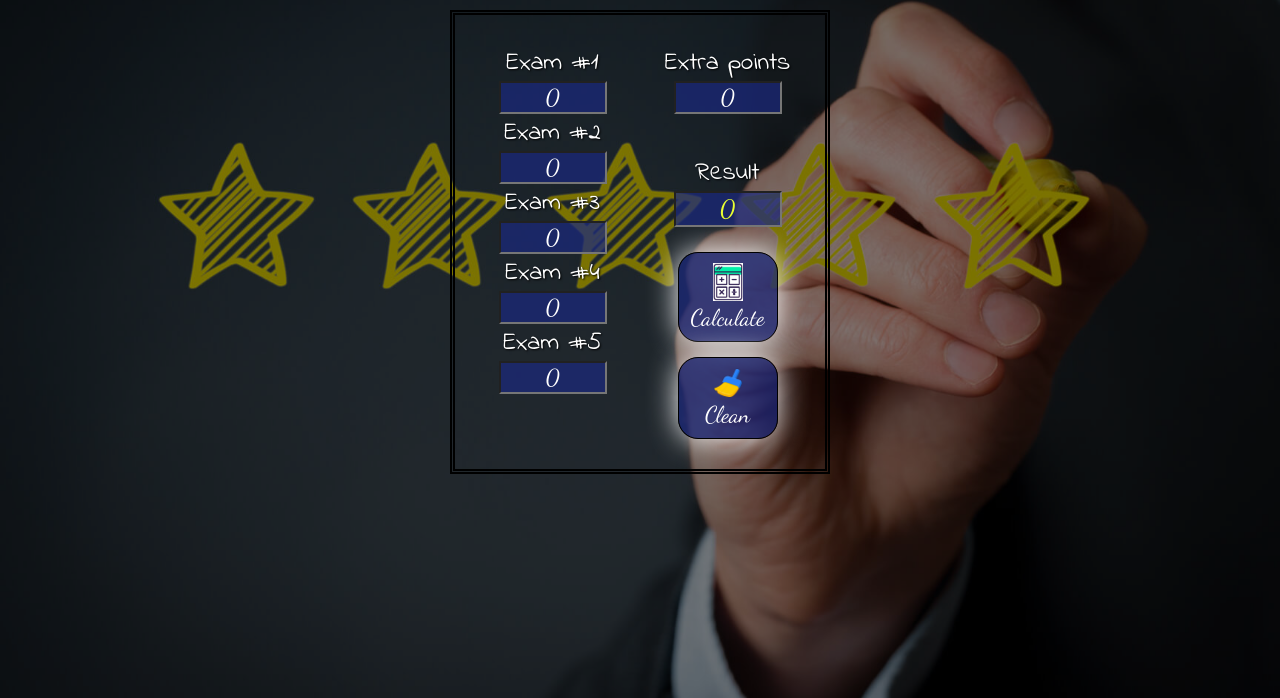
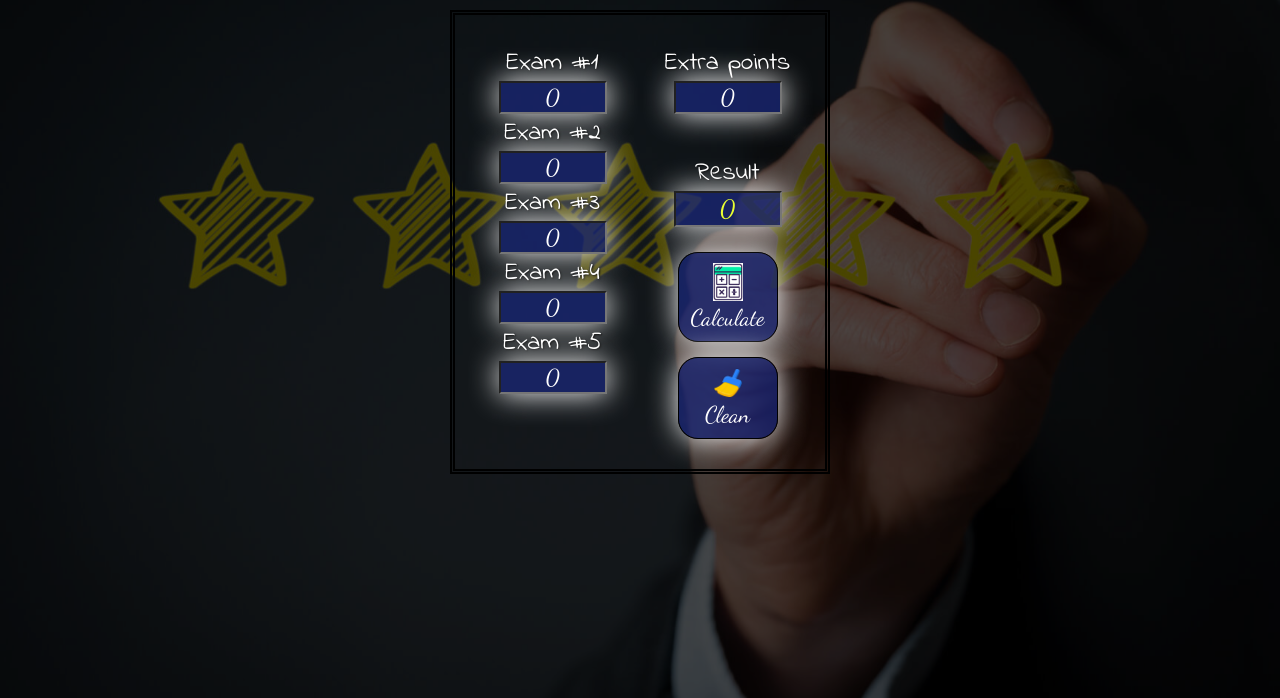
Before and after one commit to Knyazik01/rating_calculator_for_students_by_V_Kn, a plain HTML site: page index.html in a window 1280 px wide. Shown: the part 102-800 px from the top of the page. Drawn offline with nearby package versions, Linux system fonts and the light colour scheme; files that its build step writes are made by us from their sources.

Commit message:
Update style_rc.css

```diff
--- a/css/style_rc.css
+++ b/css/style_rc.css
@@ -6,7 +6,7 @@ body{
 }
 
 .reat_calc {
-	background-color: rgba(0, 0, 0, 0.5);
+	background-color: rgba(0, 0, 0, 0.7);
 	text-shadow: 1px 1px 2px black;
 	margin: 0px;
 	padding: 10px;
@@ -14,11 +14,11 @@ body{
 }
 
 #title_top {
-text-align: center;
-color: firebrick;
-font-size: 32px;
-font-family: 'Dancing Script', cursive;
-text-shadow: 0.7px 0.7px 2px white;
+	text-align: center;
+	color: firebrick;
+	font-size: 32px;
+	font-family: 'Dancing Script', cursive;
+	text-shadow: 0.7px 0.7px 2px white;
 }
 
 .calc_body {
@@ -58,6 +58,8 @@ text-shadow: 0.7px 0.7px 2px white;
 	text-align: center;
 	font-family: 'Dancing Script', cursive;
 	width: 100px;
+	-webkit-box-shadow: 0 0 30px rgba(255, 255, 255, 1);
+	box-shadow: 0 0 30px rgba(255, 255, 255, 1);
 }
 
 input[type="number"]::-webkit-inner-spin-button,
```
